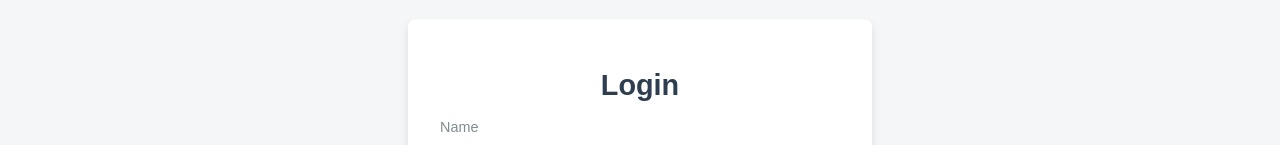
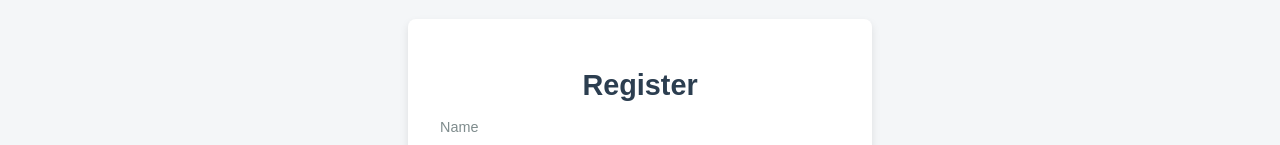
Before and after one commit to Sanjayk46/logi, a React (Vite) app: page /register in a window 1280 px wide. Shown: the part 186-331 px from the top of the page. Built offline with nearby package versions, Linux system fonts and the light colour scheme.

Commit message:
Update Register.jsx

```diff
--- a/src/component/Register/Register.jsx
+++ b/src/component/Register/Register.jsx
@@ -1,6 +1,7 @@
 import React, { useState } from "react";
 import { useNavigate } from "react-router-dom";
-import { useAuth } from "../../context/useContext";
+import { useAuth } from "../../context/useContext";  // Ensure useAuth is correctly implemented
+import { toast } from "react-toastify"; // Ensure toast is imported correctly
 import "./register.css";
 
 const Register = () => {
@@ -8,8 +9,8 @@ const Register = () => {
   const [name, setName] = useState("");
   const [password, setPassword] = useState("");
   const [confirmPassword, setConfirmPassword] = useState("");
-  const {register, user} = useAuth();
-  const history = useNavigate();
+  const { register, user } = useAuth();  // Make sure 'register' is a function in your context
+  const navigate = useNavigate();  // Changed history to navigate
 
   const handleEmailPasswordLogin = async (e) => {
     e.preventDefault();
@@ -22,22 +23,24 @@ const Register = () => {
       toast.error("Passwords do not match.");
       return;
     }
+
+    try {
       await register({ name, email, password });
-
-        history('/login')
-
+      navigate('/login'); // Use navigate for redirection
+    } catch (error) {
+      toast.error("Registration failed.");
+    }
   };
-
 
   return (
     <div className="login-container">
       <div className="login-card">
-        <h1 className="login-title">Login</h1>
+        <h1 className="login-title">Register</h1> {/* Changed Login to Register */}
         <form className="login-form" onSubmit={handleEmailPasswordLogin}>
           <div className="form-group">
             <label>Name</label>
             <input
-              type="name"
+              type="text"  // Changed to 'text' as 'name' is a text field
               placeholder="Enter your name"
               value={name}
               onChange={(e) => setName(e.target.value)}
```
Lines whose indentation alone changed are shown as unchanged.
